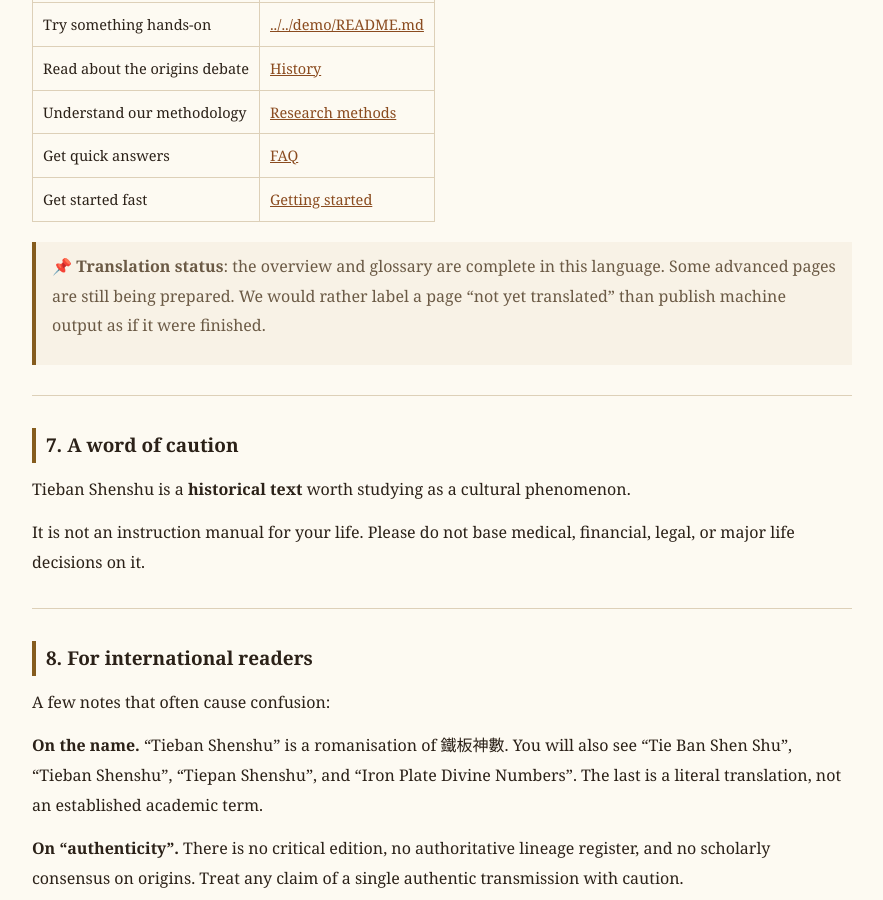
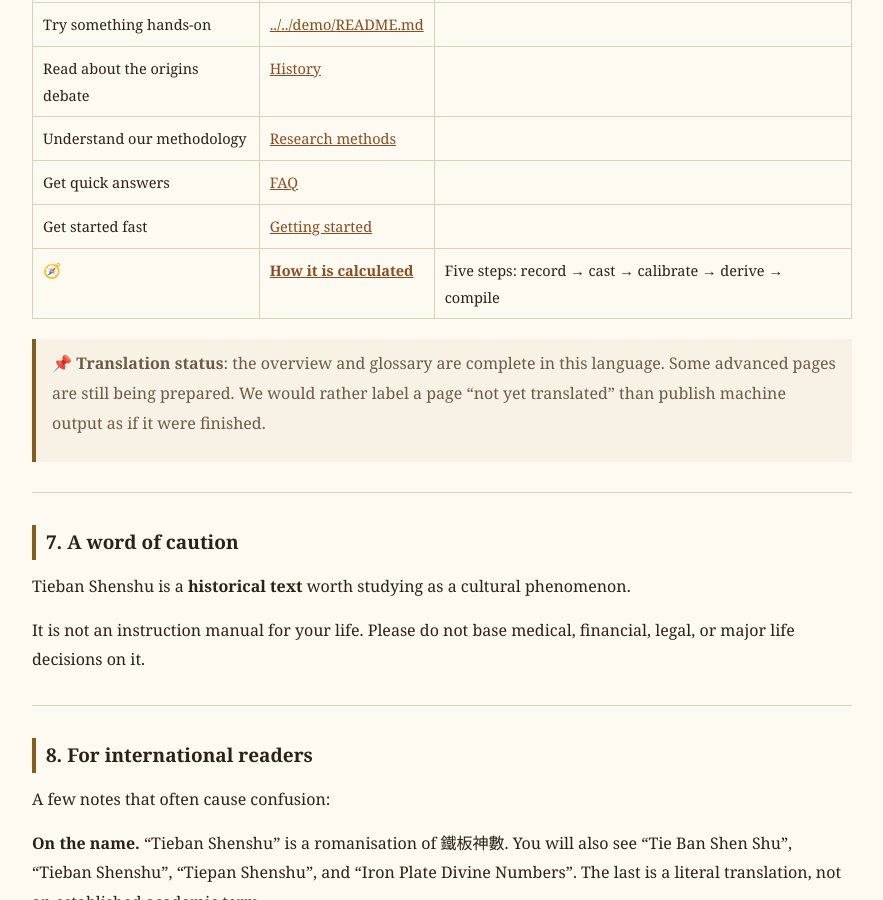
Before and after one commit to tiebanshenshuapp-bot/tiebanshenshu, a Jekyll site: the page built from docs/en/index.md, in a window 1280 px wide and 900 px high, scrolled down 3252 px. Shown: the whole window, without its empty margins (198-1081 px from the left). Built offline with Jekyll 4.4.1, drawn with Linux system fonts in a browser that asks for light colours.

Commit message:
docs: en 首页加「怎么算」内链（提升新页可发现性）

```diff
--- a/docs/en/index.md
+++ b/docs/en/index.md
@@ -116,6 +116,7 @@ Every claim in this project carries one of these labels:
 | Understand our methodology | [Research methods](research-methods.md) |
 | Get quick answers | [FAQ](faq.md) |
 | Get started fast | [Getting started](getting-started.md) |
+| 🧭 | **[How it is calculated](how-to-calculate.md)** | Five steps: record → cast → calibrate → derive → compile |
 
 > 📌 **Translation status**: the overview and glossary are complete in this language.
 > Some advanced pages are still being prepared. We would rather label a page
```
